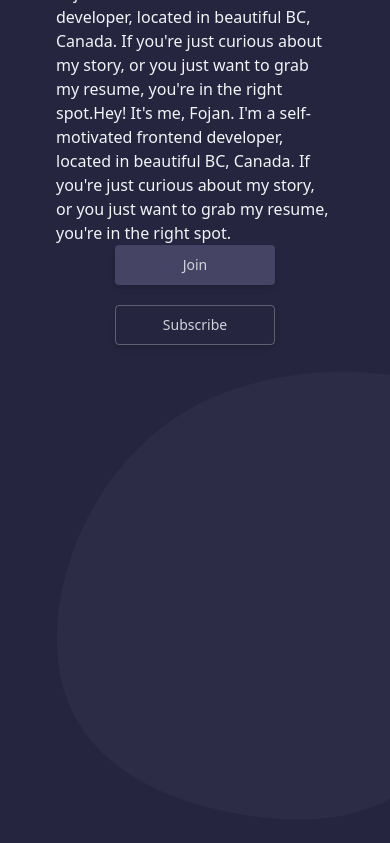
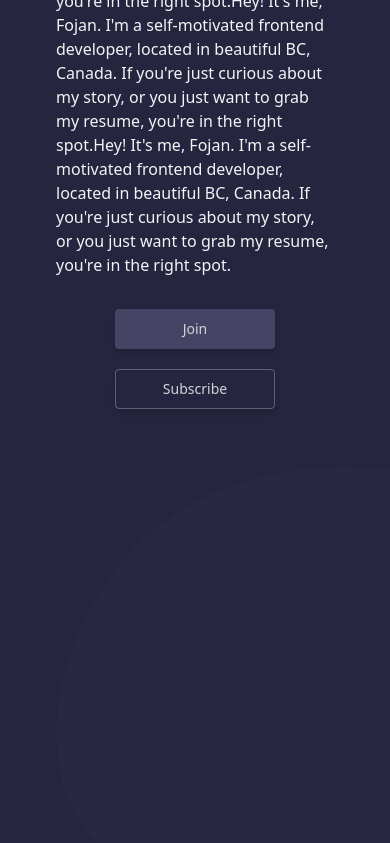
Before and after one commit to fojanb/Fojan-Portfolio, a React (Create React App) app: page / in a window 390 px wide. Shown: the part 1987-2830 px from the top of the page. Built offline with nearby package versions, Linux system fonts and the light colour scheme.

Commit message:
More content added to Home page

```diff
--- a/src/components/Home/Home.js
+++ b/src/components/Home/Home.js
@@ -8,7 +8,7 @@ const joinHandler = () => {
 };
 const Home = () => {
   return (
-    <div className="grid grid-rows-2 grid-cols-2 justify-center items-center m-auto px-28 lg:grid-cols-1 md:px-14 sm:px-8 sm:m-auto">
+    <div className="grid grid-rows-2 grid-cols-2 justify-center items-center m-auto px-28 lg:gap-8 lg:grid-cols-1 md:px-14 sm:px-8 sm:m-auto">
       <div className="flex flex-col text-5xl text-gray-300 font-bold pt-24 lg:text-4xl md:text-3xl md:pt-14 galaxy:text-3xl sm:text-xl sm:m-auto sm:justify-center sm:items-center">
         <h1 className="m-auto z-20 text-shadow-lg sm:text-2xl sm:text-center">
           FOJAN BABAALI
@@ -27,7 +27,7 @@ const Home = () => {
           <HomeIcon />
         </div>
       </div>
-      <div className="text-gray-100">
+      <div className="m-0 m-auto text-gray-100">
         <p>Hey! It's me, Fojan. I'm a self-motivated frontend developer, located in
         beautiful BC, Canada. If you're just curious about my story, or you just
         want to grab my resume, you're in the right spot.Hey! It's me, Fojan.
--- a/src/components/MistFirst/MistFirst.js
+++ b/src/components/MistFirst/MistFirst.js
@@ -12,7 +12,7 @@ const MistFirst = () => {
       <path
         d="M72.864 64.8383C61.8584 78.4183 50.4259 81.2253 36.339 79.5409C22.252 77.8564 5.57841 71.7538 1.29311 56.5129C-3.06562 41.3398 5.10527 17.0339 24.4844 6.47124C43.9314 -4.01803 74.5866 -0.764073 84.5174 13.0706C94.5896 26.9108 83.8696 51.2583 72.864 64.8383Z"
         fill="#464664"
-        fill-opacity="0.2"
+        fill-opacity="0.1"
       />
     </svg>
   );
```
